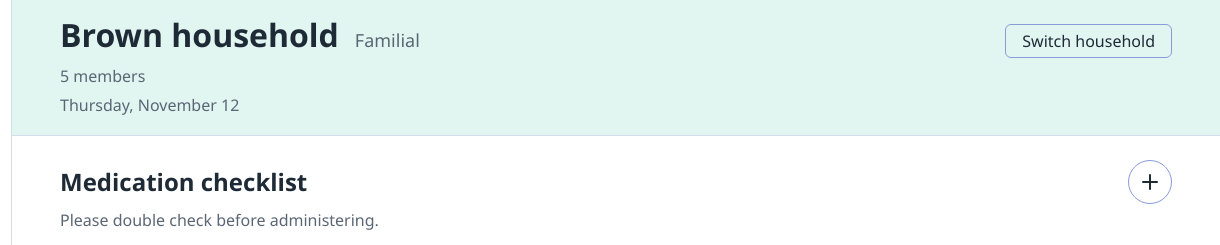
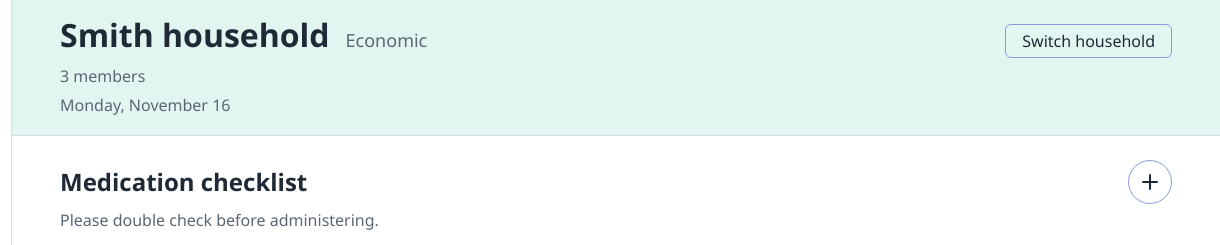
Before and after one commit to yannickhhn/CareCircle, a plain HTML site: page public/app/dashboard.html in a window 1280 px wide. Shown: the top 245 px of the page, 60-1280 px from the left. Drawn offline with Linux system fonts and the light colour scheme.

Commit message:
Added JSON files data to dashboard

```diff
--- a/public/app/dashboard.html
+++ b/public/app/dashboard.html
@@ -95,8 +95,8 @@
         <main class="app-main">
             <!-- Header: household name, plan, member count and today's date -->
             <header class="app-header">
-                <h1 id="household-name">Brown household</h1>
-                <p class="plan-line">Familial</p>
+                <h1 id="household-name">Loading...</h1>
+                <p class="plan-line">Loading...</p>
                 <button type="button" class="btn-outline" id="switch-household">Switch household</button>
                 <p class="member-count">5 members</p>
                 <p class="today"><time datetime="2026-11-12">Thursday, November 12</time></p>
--- a/public/js/dashboard.js
+++ b/public/js/dashboard.js
@@ -1,6 +1,7 @@
 // Load data: reads the 5 JSON files into one object
 const DATA_URL = "../../data/";
 const data = {};
+const CURRENT_HOUSEHOLD_ID = "h1";
 
 async function loadJSON(fileName) {
     const response = await fetch(DATA_URL + fileName);
@@ -10,6 +11,28 @@ async function loadJSON(fileName) {
     return response.json();
 }
 
+// Dates: "2026-11-16" in local time
+function toDateString(date) {
+    const month = String(date.getMonth() + 1).padStart(2, "0");
+    const day = String(date.getDate()).padStart(2, "0");
+    return date.getFullYear() + "-" + month + "-" + day;
+}
+
+// Header: household name, plan, member count and today's date
+function renderHeader(household) {
+    const plan = household.plan.charAt(0).toUpperCase() + household.plan.slice(1);
+    const memberCount = household.managerIds.length + household.dependents.length;
+    const today = new Date();
+
+    document.getElementById("household-name").textContent = household.name;
+    document.querySelector(".app-header .plan-line").textContent = plan;
+    document.querySelector(".app-header .member-count").textContent = memberCount + " members";
+
+    const time = document.querySelector(".app-header time");
+    time.dateTime = toDateString(today);
+    time.textContent = today.toLocaleDateString("en-US", { weekday: "long", month: "long", day: "numeric" });
+}
+
 async function loadData() {
     try {
         data.managers = await loadJSON("managers.json");
@@ -17,7 +40,11 @@ async function loadData() {
         data.medications = await loadJSON("medications.json");
         data.appointments = await loadJSON("appointments.json");
         data.doctors = await loadJSON("doctors.json");
-        console.log(data);
+
+        const household = data.households.find(function (h) {
+            return h.id === CURRENT_HOUSEHOLD_ID;
+        });
+        renderHeader(household);
     } catch (error) {
         console.error(error);
     }
```
